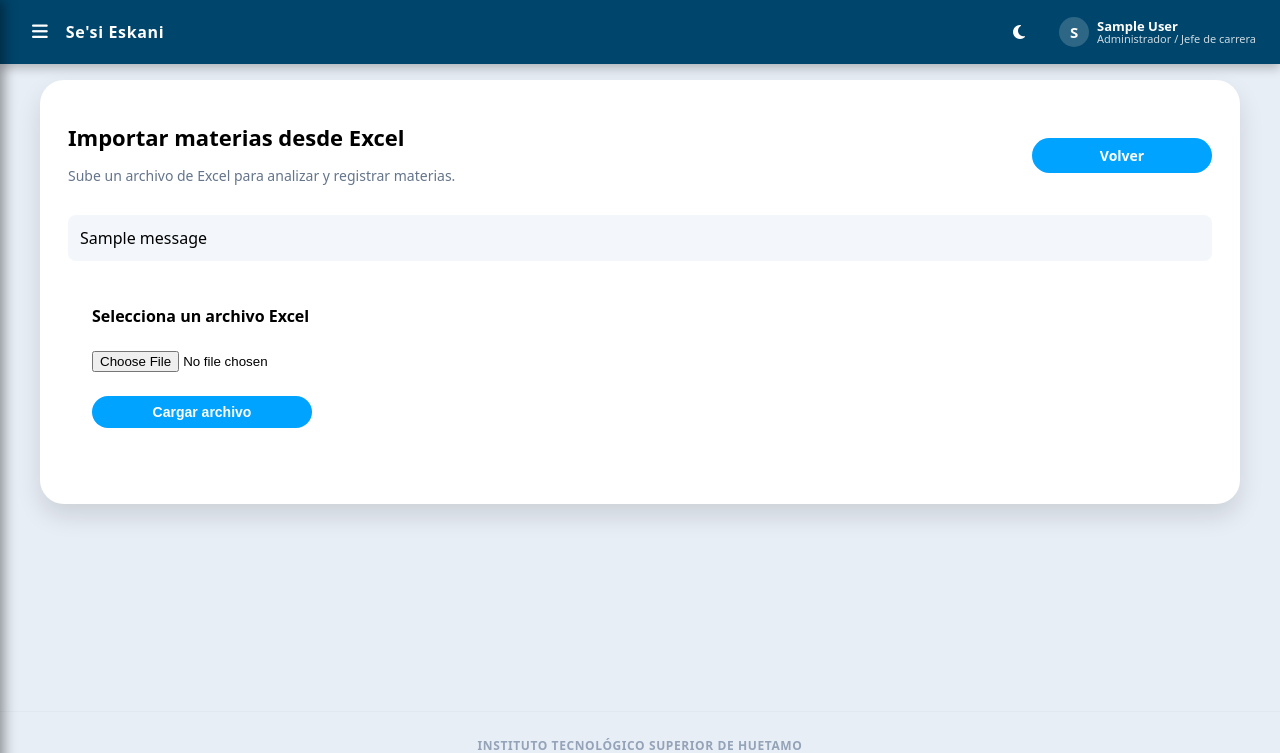
After one commit to Pato1YT/PlataformaCACEI, a Django app: page /materias/importar/ in a window 1280 px wide. The commit adds this page. Shown: the top 753 px of the page. Run offline with Django 4.2, Linux system fonts and the light colour scheme; a user stored in the database is signed in; tables that the repository leaves empty hold one stand-in row (values such as "Sample post"); one stand-in notice (Sample message) is shown; parts of the project's set-up code (start-up, migrations or seed data) failed here and were passed over.

Commit message:
Consumir archivo y cargar materias del excel

```diff
--- a/CACEI/settings.py
+++ b/CACEI/settings.py
@@ -116,6 +116,11 @@ AUTH_PASSWORD_VALIDATORS = [
 # Configuración para el tiempo de inactividad de la sesión
 SESSION_TIMEOUT = 1800  # 30 minutos
 
+# Con lo sigueinte se maneja el tiempo de sesión activa
+SESSION_COOKIE_AGE = 18000 # Tiempop 5 hrs
+SESSION_EXPIRE_AT_BROWSER_CLOSE = False  # Mantiene la sesión abierta si el navegador se cierra
+SESSION_SAVE_EVERY_REQUEST = True  # Se reinicia el tiempo si hay actividad
+
 
 # Internationalization
 # https://docs.djangoproject.com/en/4.2/topics/i18n/
--- /dev/null
+++ b/core/templates/materias/importar_materias.html
@@ -0,0 +1,117 @@
+{% extends 'layouts/base_app.html' %}
+
+{% block title %}Importar materias - Se'si Eskani{% endblock %}
+
+{% block content %}
+<div class="dashboard">
+    <div class="dashboard__header">
+        <div>
+            <h2 class="dashboard__title">Importar materias desde Excel</h2>
+            <p class="dashboard__subtitle">
+                Sube un archivo de Excel para analizar y registrar materias.
+            </p>
+        </div>
+        <a href="{% url 'core:lista_materias' %}"
+           class="course-card__button"
+           style="max-width: 180px; text-align:center; text-decoration:none; display:inline-block;">
+            Volver
+        </a>
+    </div>
+
+    {% if messages %}
+        <div style="margin-bottom: 20px;">
+            {% for message in messages %}
+                <div style="padding: 12px; border-radius: 8px; margin-bottom: 10px; background: #f3f7fb;">
+                    {{ message }}
+                </div>
+            {% endfor %}
+        </div>
+    {% endif %}
+
+    <div class="table-wrapper" style="padding: 24px; margin-bottom: 24px;">
+        <form method="post" enctype="multipart/form-data">
+            {% csrf_token %}
+            <input type="hidden" name="accion" value="subir_archivo">
+
+            <div style="margin-bottom: 16px;">
+                <label for="archivo_excel"><strong>Selecciona un archivo Excel</strong></label><br><br>
+                <input type="file" name="archivo_excel" id="archivo_excel" accept=".xlsx,.xls">
+            </div>
+
+            <button type="submit"
+                    class="course-card__button"
+                    style="max-width: 220px;">
+                Cargar archivo
+            </button>
+        </form>
+    </div>
+
+    {% if hojas %}
+    <div class="table-wrapper" style="padding: 24px; margin-bottom: 24px;">
+        <h3 style="margin-bottom: 16px;">Hojas detectadas</h3>
+
+        <form method="post">
+            {% csrf_token %}
+            <input type="hidden" name="accion" value="analizar_hoja">
+            <input type="hidden" name="archivo_temporal" value="{{ archivo_temporal }}">
+
+            <div style="margin-bottom: 16px;">
+                <label for="hoja"><strong>Selecciona la hoja a analizar</strong></label><br><br>
+                <select name="hoja" id="hoja" class="dashboard__filter" required>
+                    <option value="">-- Selecciona una hoja --</option>
+                    {% for hoja in hojas %}
+                        <option value="{{ hoja }}" {% if hoja == hoja_seleccionada %}selected{% endif %}>
+                            {{ hoja }}
+                        </option>
+                    {% endfor %}
+                </select>
+            </div>
+
+            <button type="submit"
+                    class="course-card__button"
+                    style="max-width: 220px;">
+                Analizar hoja
+            </button>
+        </form>
+    </div>
+    {% endif %}
+
+    {% if preview_data %}
+    <div class="table-wrapper" style="padding: 24px;">
+        <h3 style="margin-bottom: 16px;">Vista previa</h3>
+
+        <table class="data-table">
+            <thead>
+                <tr>
+                    <th>Clave</th>
+                    <th>Nombre</th>
+                    <th>Semestre</th>
+                </tr>
+            </thead>
+            <tbody>
+                {% for fila in preview_data %}
+                <tr>
+                    <td><span class="course-card__code">{{ fila.clave }}</span></td>
+                    <td>{{ fila.nombre }}</td>
+                    <td>{{ fila.semestre }}</td>
+                </tr>
+                {% endfor %}
+            </tbody>
+        </table>
+
+        <form method="post" style="margin-top: 24px;">
+            {% csrf_token %}
+            <input type="hidden" name="accion" value="guardar_materias">
+            <input type="hidden" name="archivo_temporal" value="{{ archivo_temporal }}">
+            <input type="hidden" name="hoja" value="{{ hoja_seleccionada }}">
+
+            <button type="submit"
+                class="course-card__button"
+                style="max-width: 260px;">
+                Confirmar e importar materias
+            </button>
+        </form>
+    </div>
+    {% endif %}
+</div>
+{% endblock %}
--- a/core/urls.py
+++ b/core/urls.py
@@ -46,5 +46,7 @@ urlpatterns = [
 
     path('aviso-privacidad/', views.aviso_privacidad, name='aviso_privacidad'),
 
+    # Consumir el EXCEL (chano)
+    path('materias/importar/', views.importar_materias, name='importar_materias'),
 
 ]
--- a/core/views.py
+++ b/core/views.py
@@ -12,16 +12,26 @@ from .forms import AtributoEgresoForm, MateriaForm, CrearDocenteForm
 #charco
 from .forms import AtributoEgresoForm, MateriaForm, CrearDocenteForm, EditarPerfilForm
 
+#chano
+import os
+import json
+from django.conf import settings
+from django.core.files.storage import FileSystemStorage
+from .utils.importador_materias import (
+    obtener_hojas_excel,
+    analizar_hoja_excel,
+    ImportadorMateriasError,
+)
 
 
 
-@login_required
-def dashboard(request):
-    """
-    Vista principal del sistema.
-    Aquí luego pondremos estadísticas, resúmenes, etc.
-    """
-    return render(request, 'core/dashboard.html', {'materias': materias})
+#@login_required
+#def dashboard(request):
+    #"""
+    #Vista principal del sistema.
+    #Aquí luego pondremos estadísticas, resúmenes, etc.
+    #"""
+    #return render(request, 'core/dashboard.html', {'materias': materias})
 
 
 @login_required
@@ -154,6 +164,124 @@ def solo_admin(view_func):
         return view_func(request, *args, **kwargs)
     return _wrapped
 
+@login_required
+@solo_admin
+def importar_materias(request):
+    hojas = []
+    archivo_temporal = None
+    hoja_seleccionada = None
+    preview_data = []
+
+    if request.method == 'POST':
+        accion = request.POST.get('accion')
+
+        # PASO 1: subir archivo
+        if accion == 'subir_archivo':
+            archivo = request.FILES.get('archivo_excel')
+
+            if not archivo:
+                messages.error(request, 'Debes seleccionar un archivo Excel.')
+                return render(request, 'materias/importar_materias.html')
+
+            if not archivo.name.endswith(('.xlsx', '.xls')):
+                messages.error(request, 'El archivo debe ser Excel (.xlsx o .xls).')
+                return render(request, 'materias/importar_materias.html')
+
+            carpeta_temp = os.path.join(settings.MEDIA_ROOT, 'temp_imports')
+            os.makedirs(carpeta_temp, exist_ok=True)
+
+            fs = FileSystemStorage(location=carpeta_temp)
+            nombre_archivo = fs.save(archivo.name, archivo)
+            archivo_temporal = nombre_archivo
+            ruta_archivo = fs.path(nombre_archivo)
+
+            try:
+                hojas = obtener_hojas_excel(ruta_archivo)
+                messages.success(request, 'Archivo cargado correctamente. Ahora selecciona una hoja.')
+            except ImportadorMateriasError as e:
+                fs.delete(nombre_archivo)
+                messages.error(request, str(e))
+
+            return render(request, 'materias/importar_materias.html', {
+                'hojas': hojas,
+                'archivo_temporal': archivo_temporal,
+            })
+
+        # PASO 2: analizar hoja
+        elif accion == 'analizar_hoja':
+            hoja_seleccionada = request.POST.get('hoja')
+            archivo_temporal = request.POST.get('archivo_temporal')
+
+            if not hoja_seleccionada or not archivo_temporal:
+                messages.error(request, 'Debes seleccionar una hoja válida.')
+                return redirect('core:importar_materias')
+
+            ruta_archivo = os.path.join(settings.MEDIA_ROOT, 'temp_imports', archivo_temporal)
+
+            try:
+                hojas = obtener_hojas_excel(ruta_archivo)
+                preview_data = analizar_hoja_excel(ruta_archivo, hoja_seleccionada)
+                messages.success(request, f'Se analizaron {len(preview_data)} materias correctamente.')
+            except ImportadorMateriasError as e:
+                messages.error(request, str(e))
+
+            return render(request, 'materias/importar_materias.html', {
+                'hojas': hojas,
+                'archivo_temporal': archivo_temporal,
+                'hoja_seleccionada': hoja_seleccionada,
+                'preview_data': preview_data,
+                'preview_json': json.dumps(preview_data),
+            })
+
+        # PASO 3: guardar materias
+        elif accion == 'guardar_materias':
+            hoja_seleccionada = request.POST.get('hoja')
+            archivo_temporal = request.POST.get('archivo_temporal')
+
+            if not hoja_seleccionada or not archivo_temporal:
+                messages.error(request, 'No se pudo recuperar la información a guardar.')
+                return redirect('core:importar_materias')
+
+            ruta_archivo = os.path.join(settings.MEDIA_ROOT, 'temp_imports', archivo_temporal)
+
+            if not os.path.exists(ruta_archivo):
+                messages.error(request, 'El archivo temporal ya no existe. Vuelve a cargar el Excel.')
+                return redirect('core:importar_materias')
+
+            try:
+                preview_data = analizar_hoja_excel(ruta_archivo, hoja_seleccionada)
+            except ImportadorMateriasError as e:
+                messages.error(request, str(e))
+                return redirect('core:importar_materias')
+
+            creadas = 0
+            actualizadas = 0
+
+            for fila in preview_data:
+                _, created = Materia.objects.update_or_create(
+                    clave=fila['clave'],
+                    defaults={
+                        'nombre': fila['nombre'],
+                        'semestre': int(fila['semestre']),
+                    }
+                )
+
+                if created:
+                    creadas += 1
+                else:
+                    actualizadas += 1
+
+            if os.path.exists(ruta_archivo):
+                os.remove(ruta_archivo)
+
+            messages.success(
+                request,
+                f'Importación completada. Materias creadas: {creadas}. Materias actualizadas: {actualizadas}.'
+            )
+            return redirect('core:lista_materias')
+
+    return render(request, 'materias/importar_materias.html')
+
 @solo_admin
 def lista_usuarios(request):
     usuarios = Usuario.objects.filter(rol=Usuario.DOCENTE).order_by('-created_at')
--- a/requirements.txt
+++ b/requirements.txt
@@ -6,3 +6,5 @@ typing_extensions==4.14.1
 python-dotenv==1.2.1
 gunicorn==21.2.0
 whitenoise==6.8.2
+pandas==2.2.2
+openpyxl==3.1.5
```
Also changed, not shown: core/templates/core/dashboard.html (+14 -2 lines), core/templates/materias/lista_materias.html (+17 -3 lines), core/utils/importador_materias.py (added, +97 -0 lines).
